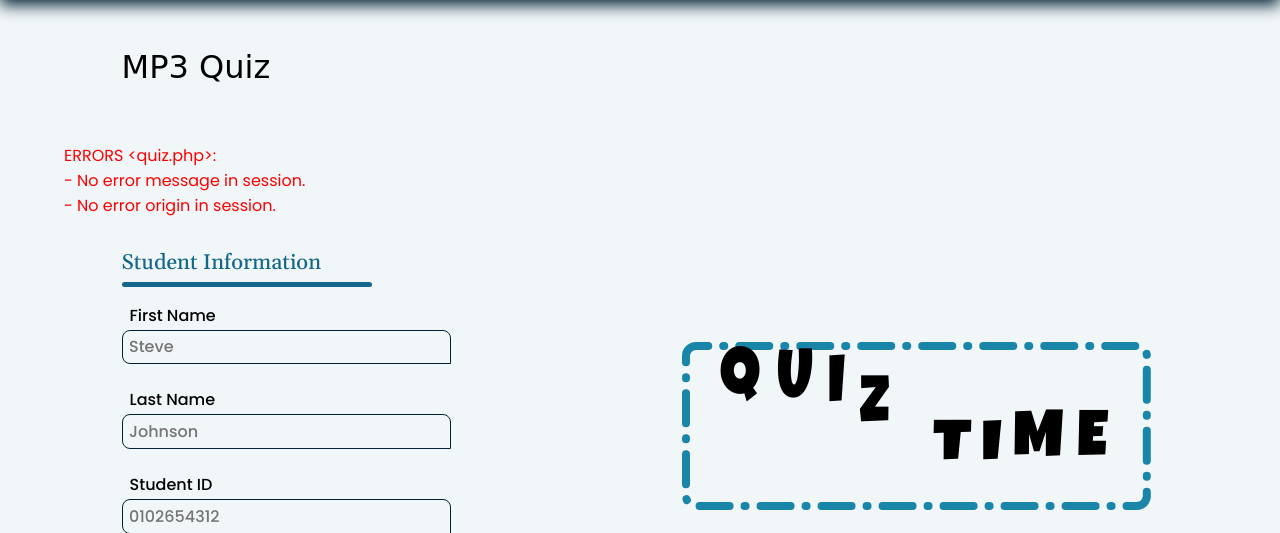
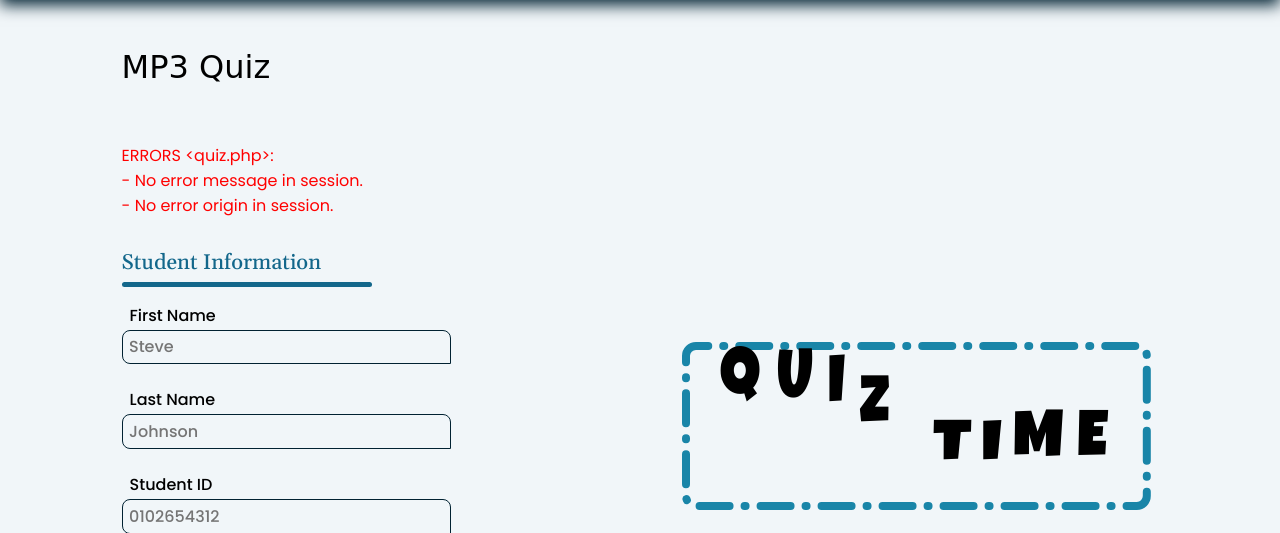
Before and after one commit to Legacy107/COS10026-Assignment, a PHP site: page /quiz.php?action=error in a window 1280 px wide. Shown: the part 70-603 px from the top of the page. Run offline with PHP 8.4, Linux system fonts and the light colour scheme; some libraries are stand-ins or nearby versions; some web fonts are replaced.

Commit message:
fix: fix css for quiz error

```diff
--- a/error.php
+++ b/error.php
@@ -5,9 +5,9 @@
 -->
 
 <?php
-  function echo_error($errors, $origin) {
+  function echo_error($errors, $origin, $class = '') {
     echo("
-      <p class='error-p'>ERRORS &lt;$origin&gt;:
+      <p class='error-p $class'>ERRORS &lt;$origin&gt;:
     ");
     foreach ($errors as $error) {
       echo("
--- a/quiz.php
+++ b/quiz.php
@@ -50,7 +50,7 @@
                     $origin = $errorOri;
                     $errors = $errorMsg;
                 }
-                echo_error($errors, $origin);
+                echo_error($errors, $origin, "quiz-error");
             }
             session_unset();
             session_destroy();
--- a/styles/style.css
+++ b/styles/style.css
@@ -1119,6 +1119,10 @@ Styles for topic.html
 /*
 Specific styles for quiz.html
 */
+.quiz-error {
+    margin-left: 5%;
+}
+
 .quiz-h2 {
     padding-bottom: 3.5rem;
     margin-left: 5%;
```
